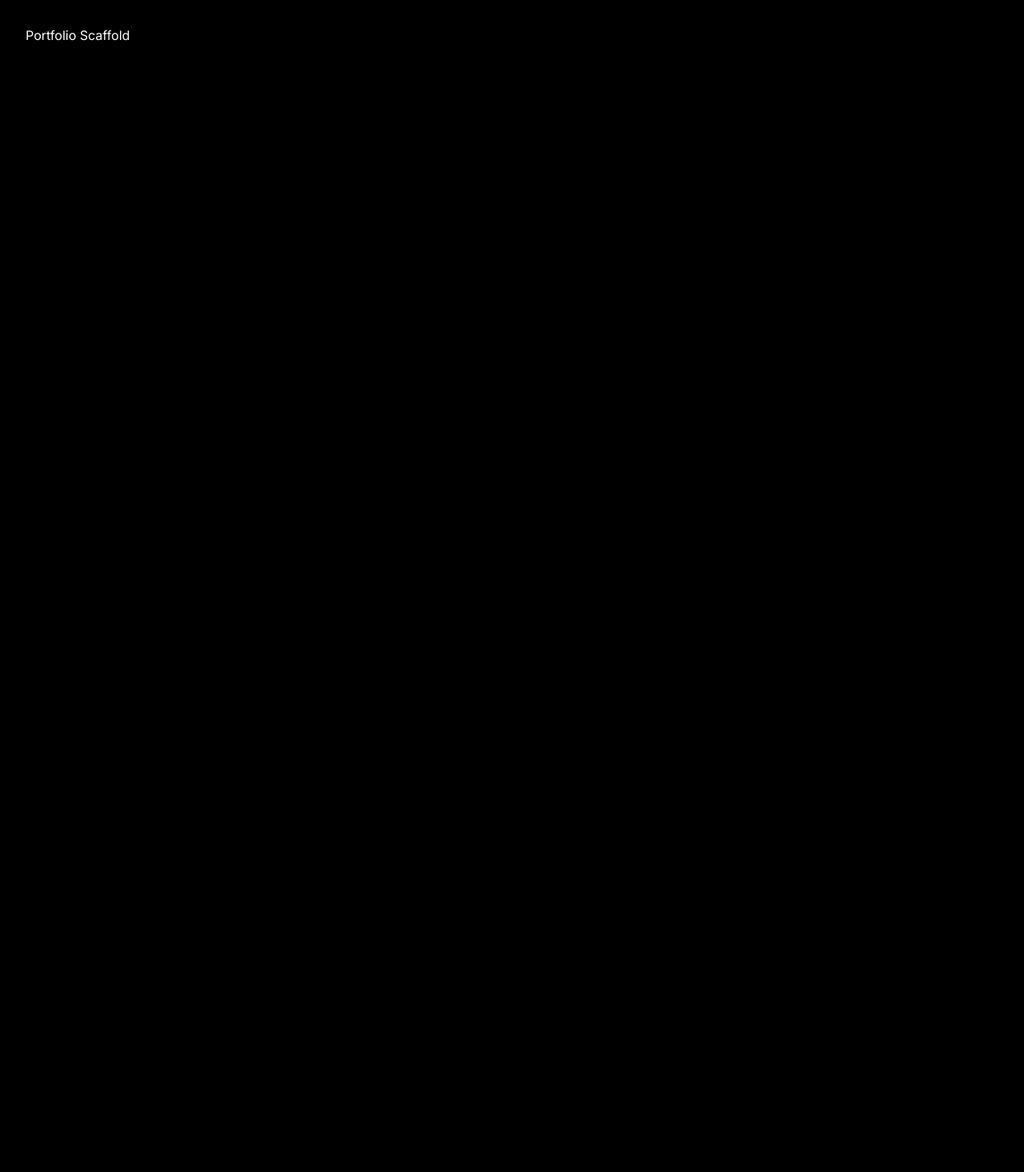
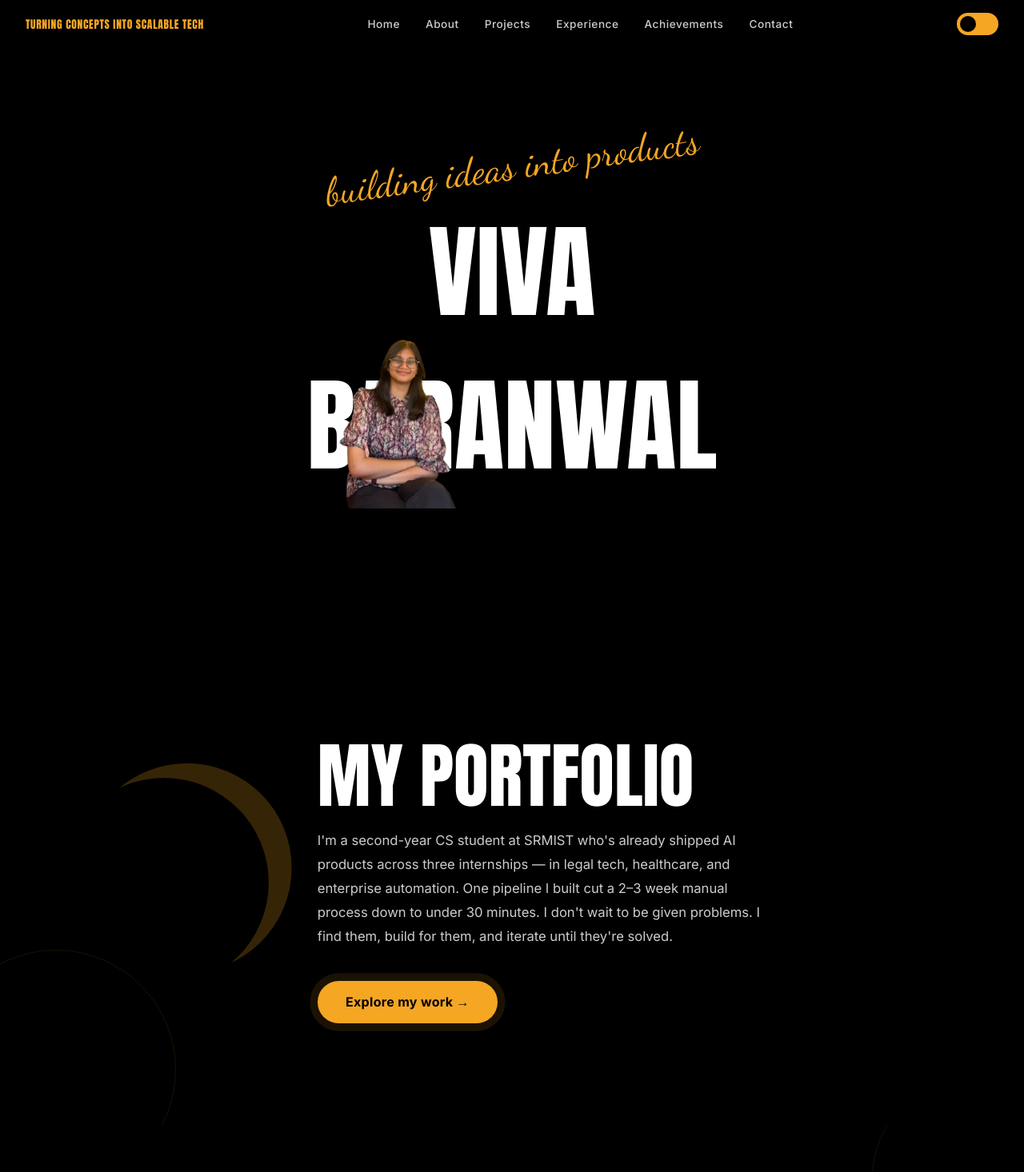
Before and after one commit to vivabaranwal/portfolio, a React (Vite) app: page / in a window 1280 px wide. Shown: the top 1466 px of the page at 80% size. Before the commit the page ends 800 px from the top, so only its background shows below. Built offline with nearby package versions, Linux system fonts and the light colour scheme.

Commit message:
feat: configure main App view observer to sync active sections with scroll

```diff
--- a/src/App.jsx
+++ b/src/App.jsx
@@ -1,17 +1,88 @@
-import { useState, createContext, useContext } from 'react'
+import { useState, useEffect, createContext, useContext, useRef } from 'react'
 import './index.css'
+import Navbar from './components/Navbar'
+import Hero from './components/Hero'
+import PortfolioIntro from './components/PortfolioIntro'
+import About from './components/About'
+import Projects from './components/Projects'
+import Experience from './components/Experience'
+import Achievements from './components/Achievements'
+import Contact from './components/Contact'
+import Footer from './components/Footer'
 
 export const ThemeContext = createContext(null)
-export function useTheme() { return useContext(ThemeContext) }
+
+export function useTheme() {
+  return useContext(ThemeContext)
+}
 
 export default function App() {
   const [theme, setTheme] = useState('dark')
+  const [activeSection, setActiveSection] = useState('hero')
+
+  useEffect(() => {
+    document.documentElement.setAttribute('data-theme', theme === 'dark' ? 'dark' : 'light')
+    document.body.style.backgroundColor = theme === 'dark' ? '#000000' : '#F5F5F0'
+  }, [theme])
+
   const toggleTheme = () => setTheme(t => t === 'dark' ? 'light' : 'dark')
+
+  // Section refs for IntersectionObserver
+  const sectionRefs = {
+    hero: useRef(null),
+    about: useRef(null),
+    projects: useRef(null),
+    experience: useRef(null),
+    achievements: useRef(null),
+    contact: useRef(null),
+  }
+
+  useEffect(() => {
+    const observers = []
+    Object.entries(sectionRefs).forEach(([id, ref]) => {
+      if (!ref.current) return
+      const obs = new IntersectionObserver(
+        ([entry]) => { if (entry.isIntersecting) setActiveSection(id) },
+        { threshold: 0.3 }
+      )
+      obs.observe(ref.current)
+      observers.push(obs)
+    })
+    return () => observers.forEach(o => o.disconnect())
+  }, [])
 
   return (
     <ThemeContext.Provider value={{ theme, toggleTheme }}>
       <div style={{ background: 'var(--bg)', minHeight: '100vh' }}>
-        <h1 style={{ color: 'var(--text-heading)', padding: '2rem' }}>Portfolio Scaffold</h1>
+        <Navbar activeSection={activeSection} />
+
+        <section id="hero" ref={sectionRefs.hero}>
+          <Hero />
+        </section>
+
+        <PortfolioIntro />
+
+        <section id="about" ref={sectionRefs.about}>
+          <About />
+        </section>
+
+        <section id="projects" ref={sectionRefs.projects}>
+          <Projects />
+        </section>
+
+        <section id="experience" ref={sectionRefs.experience}>
+          <Experience />
+        </section>
+
+        <section id="achievements" ref={sectionRefs.achievements}>
+          <Achievements />
+        </section>
+
+        <section id="contact" ref={sectionRefs.contact}>
+          <Contact />
+        </section>
+
+        <Footer />
       </div>
     </ThemeContext.Provider>
   )
```
